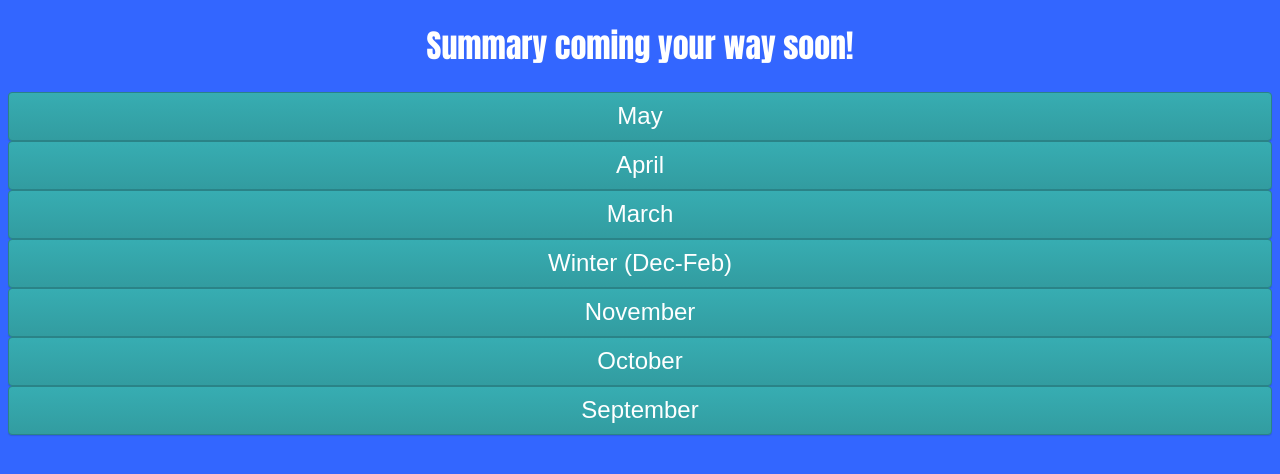
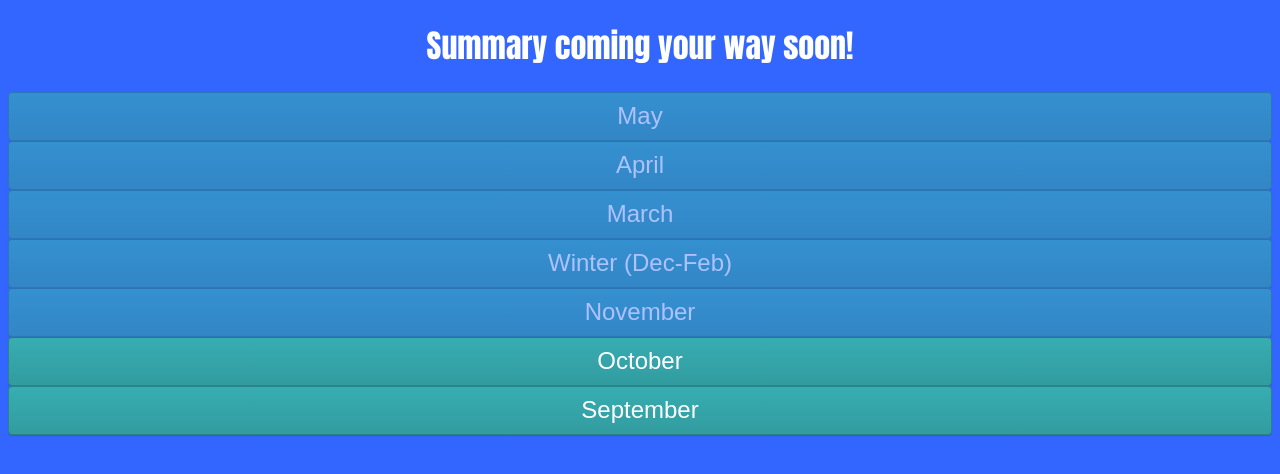
Before and after one commit to genZrizzCode/AMS_News, a SvelteKit app: page /articles/202425 in a window 1280 px wide. Shown: the top 474 px of the page. Built offline with nearby package versions, Linux system fonts and the light colour scheme.

Commit message:
Disable WOP buttons

```diff
--- a/src/routes/articles/202425/+page.svelte
+++ b/src/routes/articles/202425/+page.svelte
@@ -8,11 +8,11 @@
 
 <h1>Summary coming your way soon!</h1>
 <div id="center-align">
-    <button class="button-reg">May</button>
-    <button class="button-reg">April</button>
-    <button class="button-reg">March</button>
-    <button class="button-reg">Winter (Dec-Feb)</button>
-    <button class="button-reg" on:click={() => goToMonth('November')}>November</button>
+    <button disabled class="button-reg">May</button>
+    <button disabled class="button-reg">April</button>
+    <button disabled class="button-reg">March</button>
+    <button disabled class="button-reg">Winter (Dec-Feb)</button>
+    <button disabled class="button-reg" on:click={() => goToMonth('November')}>November</button>
     <button class="button-reg" on:click={() => goToMonth('October')}>October</button>
     <button class="button-reg" on:click={() => goToMonth('September')}>September</button>
 </div>
```
